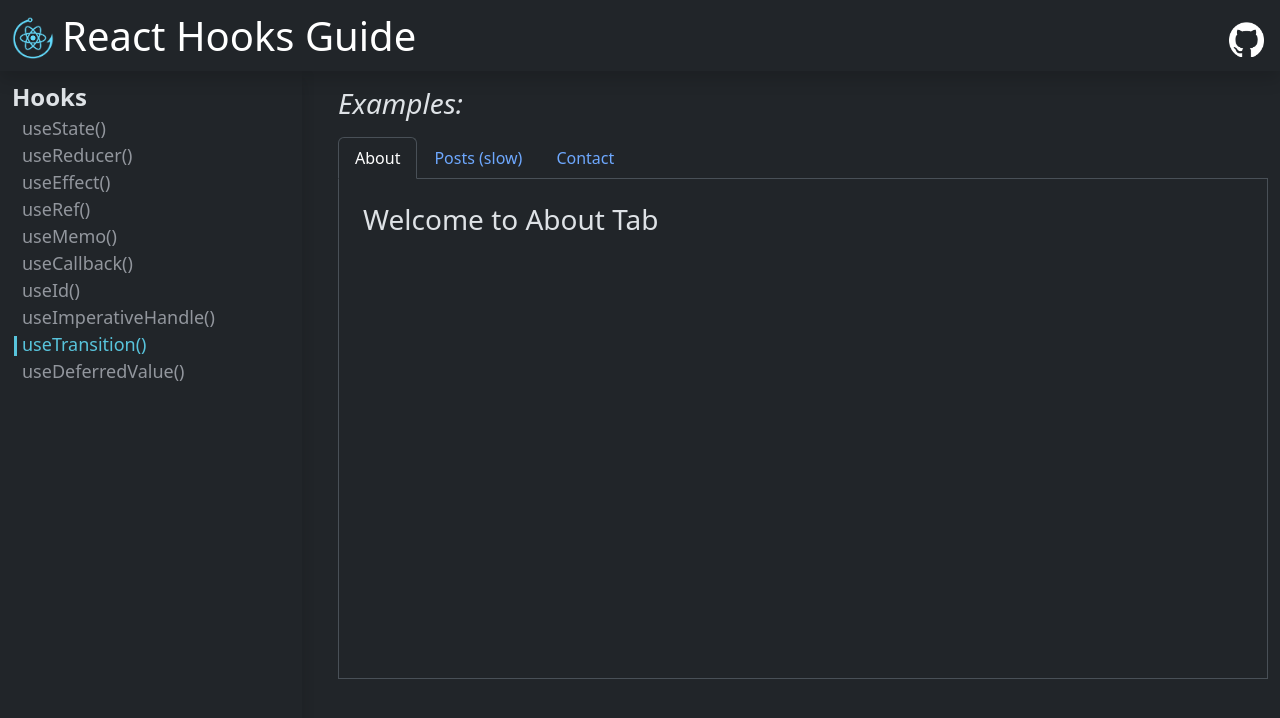
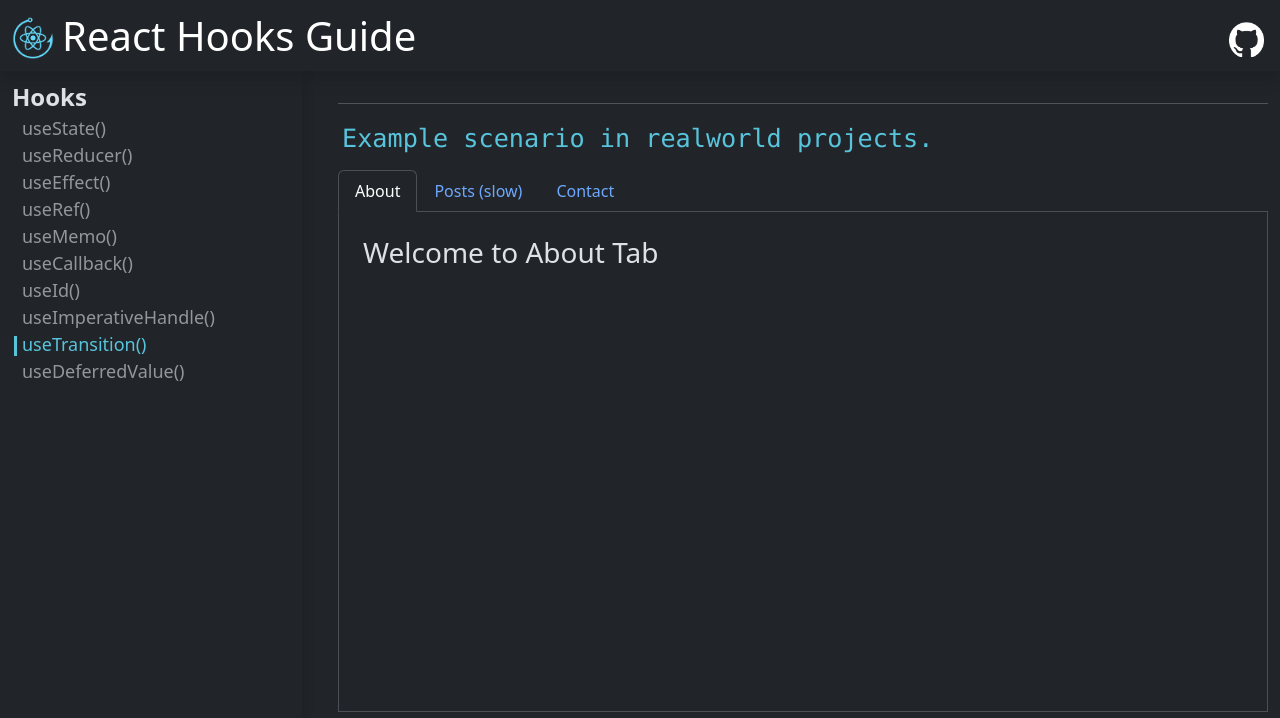
Before and after one commit to alonzojoe/react-hooks-guide, a React (Vite) app: page /use-transition in a window 1280 px wide. Shown: the top 718 px of the page. Built offline with nearby package versions, Linux system fonts and the light colour scheme.

Commit message:
chore: update useTransition example title

```diff
--- a/src/pages/use-transition/HookUseTransition.jsx
+++ b/src/pages/use-transition/HookUseTransition.jsx
@@ -16,8 +16,10 @@
 
   return (
     <>
+      <hr />
+
       <h3>
-        <i>Examples:</i>
+        <code>Example scenario in realworld projects.</code>
       </h3>
       <div className="my-3 row">
         <div className="col-sm-12 mb-4">
```
